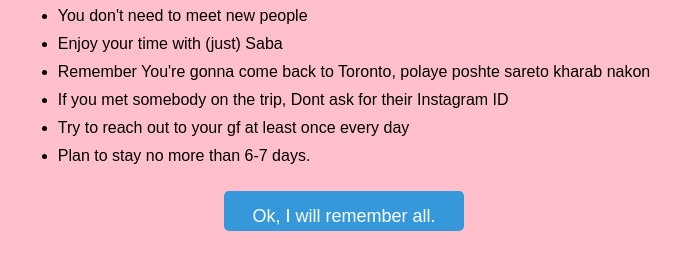
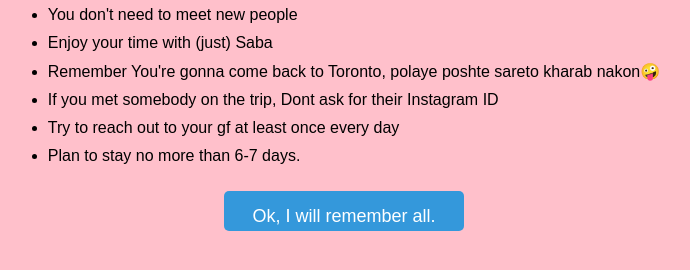
Before and after one commit to AsalGhafoory/VanTrip, a plain HTML site: page reminder.html in a window 1280 px wide. Shown: the part 338-608 px from the top of the page, without its empty margins (296-986 px from the left). Drawn offline with Linux system fonts and the light colour scheme.

Commit message:
Update reminder.html

```diff
--- a/reminder.html
+++ b/reminder.html
@@ -13,7 +13,7 @@
         <li>Zood bekhab</li>
         <li>You don't need to meet new people</li>
         <li>Enjoy your time with (just) Saba</li>
-        <li>Remember You're gonna come back to Toronto, polaye poshte sareto kharab nakon</li>
+        <li>Remember You're gonna come back to Toronto, polaye poshte sareto kharab nakon🤪</li>
         <li>If you met somebody on the trip, Dont ask for their Instagram ID</li>
         <li>Try to reach out to your gf at least once every day</li>
         <li>Plan to stay no more than 6-7 days.</li>
```
